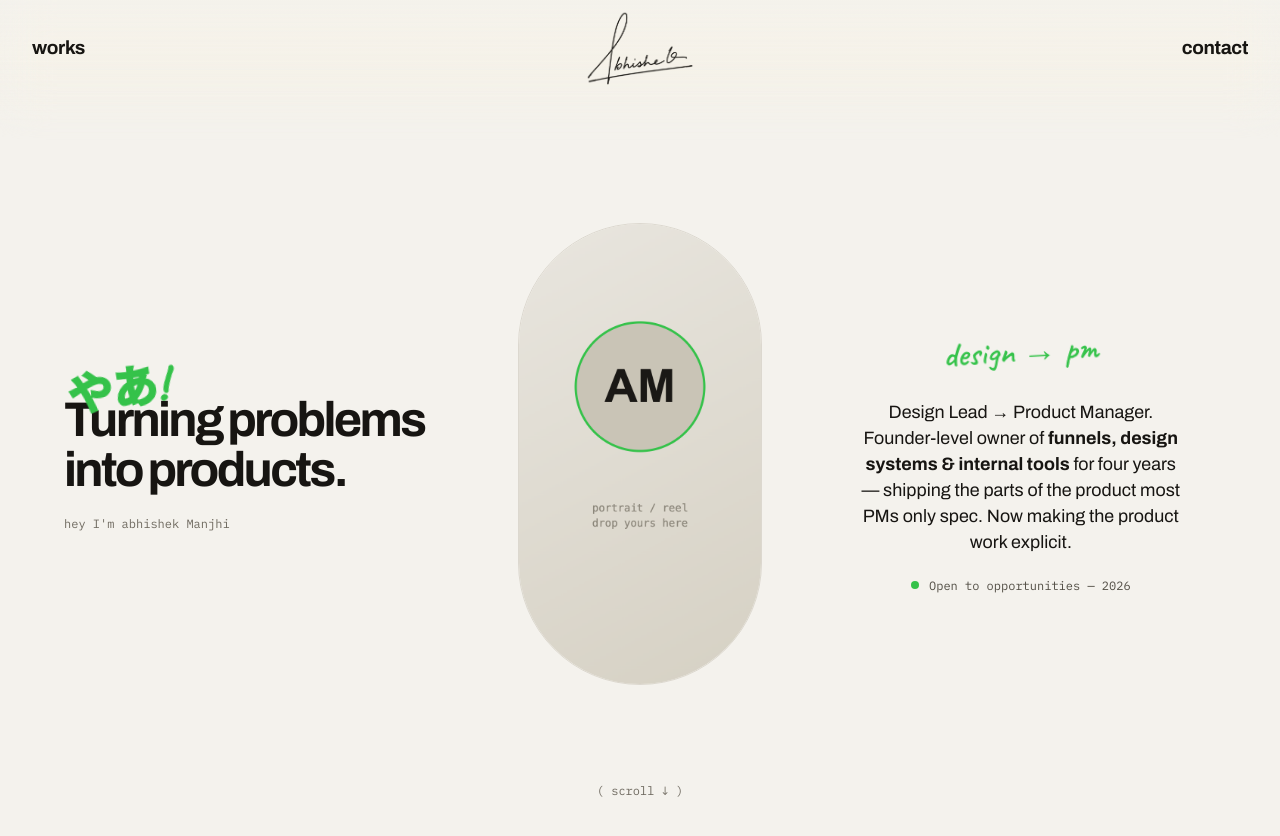
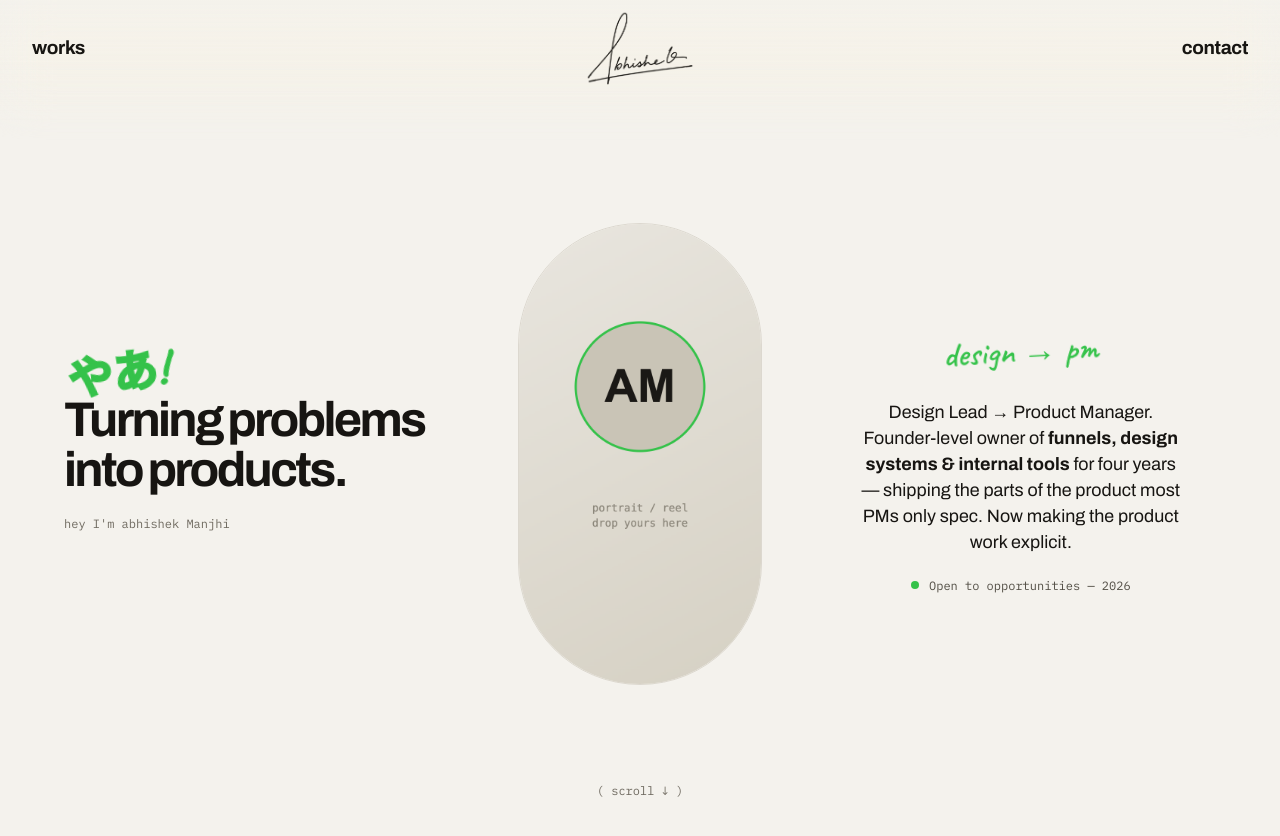
Before and after one commit to Satyamknown/portfolio, a React (Vite) app: page / in a window 1280 px wide. Shown: the top 836 px of the page. Built offline with nearby package versions, Linux system fonts and the light colour scheme; no server answers; a web font is replaced by a local one.

Commit message:
style: shift Japanese scribble slightly higher up above headline

```diff
--- a/src/index.css
+++ b/src/index.css
@@ -129,7 +129,7 @@ img{max-width:100%;height:auto}
 }
 .fx-hero-left{justify-self:center;position:relative}
 .fx-scribble{
-  position:absolute;top:-.65em;left:.1em;z-index:2;
+  position:absolute;top:-1.0em;left:.1em;z-index:2;
   font-family:var(--hand);font-weight:700;line-height:1;
   font-size:clamp(34px,3.5vw,62px);color:var(--green);
   -webkit-text-stroke:2px var(--green);
```
